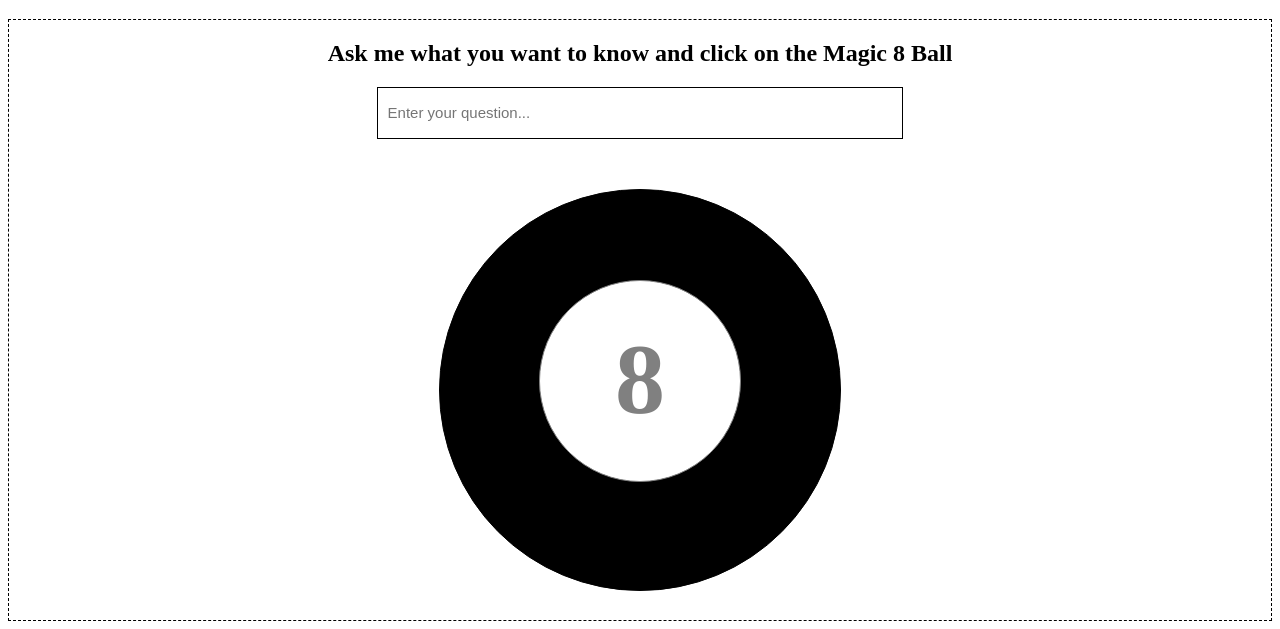
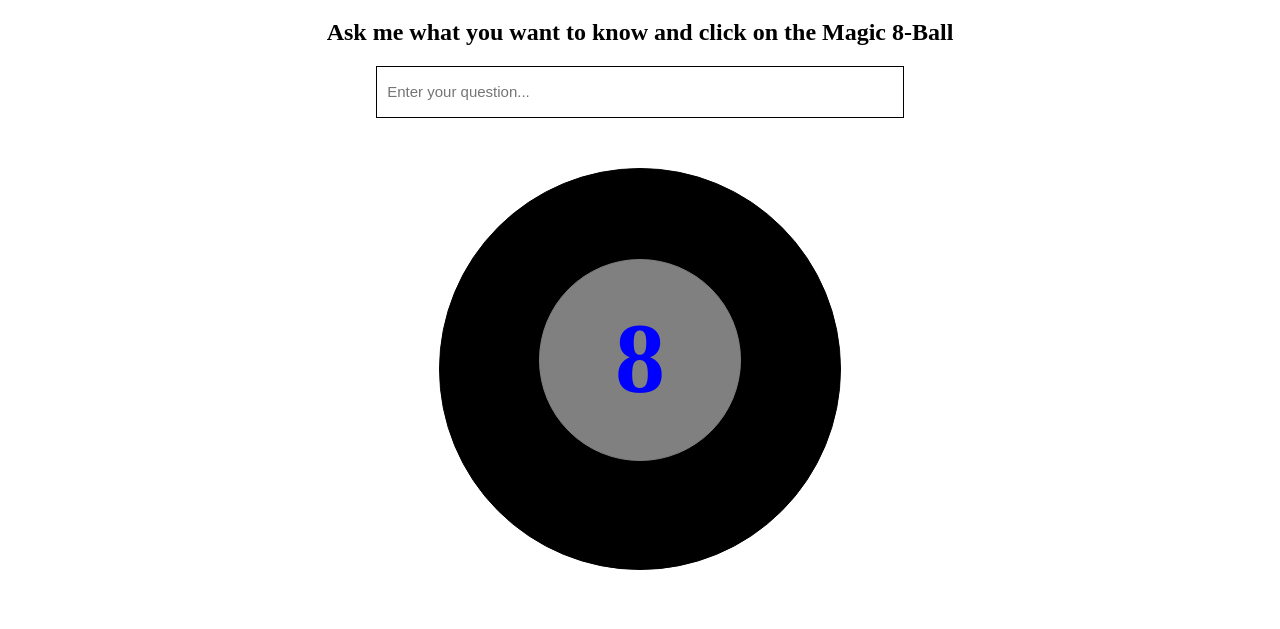
Before and after one commit to jmorales113/Magic-8-Ball, a plain HTML site: page index.html in a window 1280 px wide. Shown: the part 61-690 px from the top of the page. Drawn offline with Linux system fonts and the light colour scheme.

Commit message:
Styling adjustments

```diff
--- a/index.html
+++ b/index.html
@@ -13,7 +13,7 @@
     </div>
     <div class="container">
       <h2 class="information">
-        Ask me what you want to know and click on the Magic 8 Ball
+        Ask me what you want to know and click on the Magic 8-Ball
       </h2>
       <input type="text" id="question" placeholder="Enter your question..." />
       <div class="eight-ball" id="eight-ball">
--- a/style.css
+++ b/style.css
@@ -12,7 +12,6 @@
 }
 
 .container {
-  border: 1px dashed black;
   margin: 0 auto;
   text-align: center;
   height: 600px;
@@ -26,6 +25,10 @@
   border: 1px solid black;
 }
 
+#question[type="text"]:focus {
+  background-color: blue;
+}
+
 .eight-ball {
   border: 1px solid black;
   border-radius: 50%;
@@ -37,7 +40,7 @@
 }
 
 .answer {
-  background-color: white;
+  background-color: grey;
   border: 1px solid grey;
   border-radius: 50%;
   width: 50%;
@@ -47,7 +50,7 @@
 }
 
 #eight {
-  color: grey;
+  color: blue;
   margin: auto 0;
   margin-top: 40px;
   font-size: 100px;
@@ -56,7 +59,7 @@
 }
 
 #answer {
-  color: grey;
+  color: blue;
   padding: 35px;
   letter-spacing: 1px;
   font-size: 20px;
```
